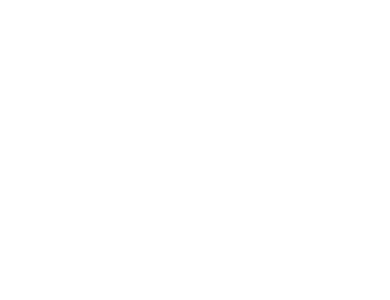
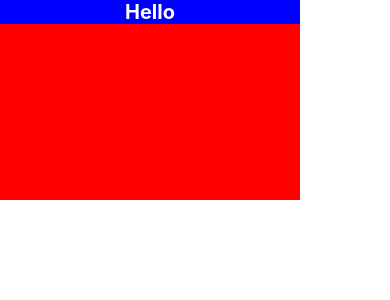
Before and after one commit to TH-Raju/Explore-react-native-basic, a React Native app: screen / in a window 390 px wide. Shown: the top 300 px of the page. Built offline with nearby package versions, Linux system fonts and the light colour scheme.

Commit message:
inline css implement

```diff
--- a/App.js
+++ b/App.js
@@ -1,7 +1,27 @@
-import { StyleSheet, View } from "react-native";
+import { StyleSheet, Text, View } from "react-native";
 
 export default function App() {
-  return <View style={styles.container}></View>;
+  return (
+    <View
+      style={{
+        height: 200,
+        width: 300,
+        backgroundColor: "red",
+      }}
+    >
+      <Text
+        style={{
+          fontWeight: "bold",
+          color: "white",
+          fontSize: 20,
+          textAlign: "center",
+          backgroundColor: "blue",
+        }}
+      >
+        Hello
+      </Text>
+    </View>
+  );
 }
 
 const styles = StyleSheet.create({});
```
